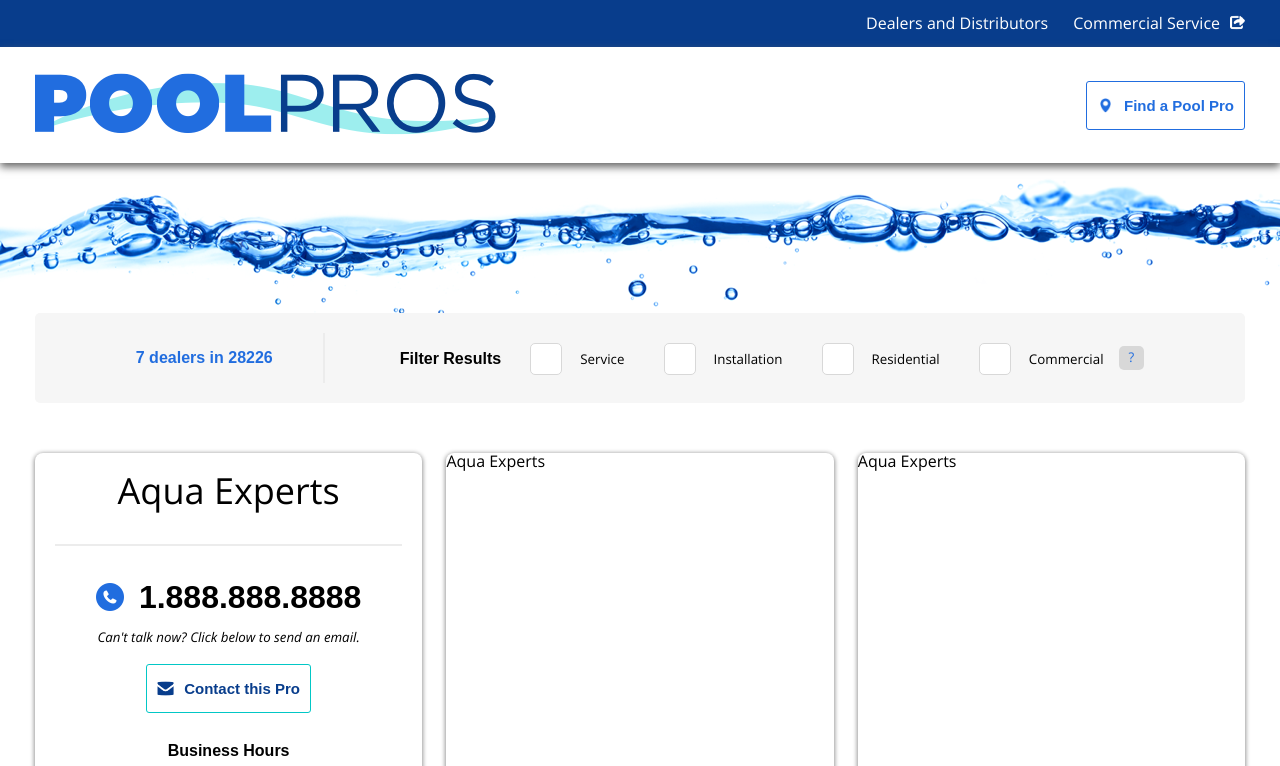
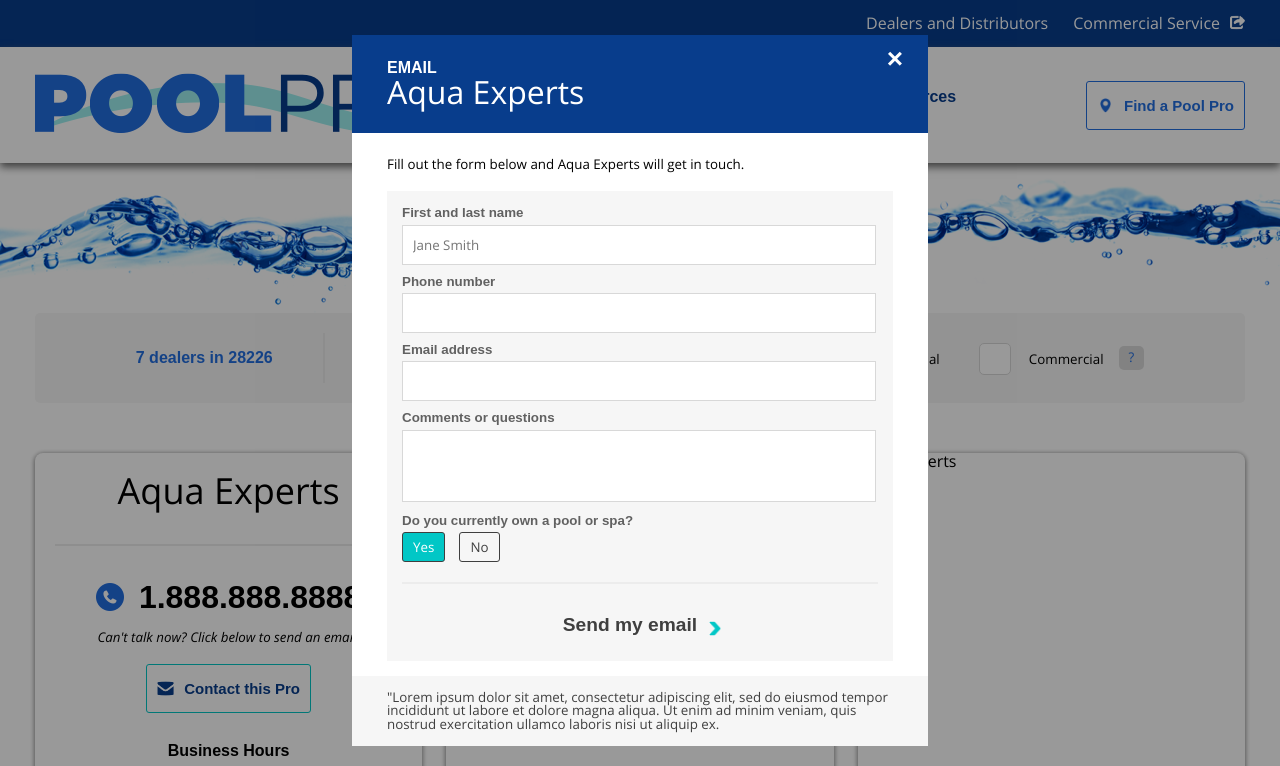
Before and after one commit to westonedwards/rv-challenge, a website: page index.html in a window 1280 px wide. Both pictures are taken after a click on the button "Contact this Pro". Shown: the top 766 px of the page. Drawn offline with nearby package versions, Linux system fonts and the light colour scheme; a web font is replaced by a local one.

Commit message:
Finished desktop modal styles and js

```diff
--- a/index.html
+++ b/index.html
@@ -8,6 +8,7 @@
         <link type="text/css" rel="stylesheet" href="./public/styles/header.css">
         <link type="text/css" rel="stylesheet" href="./public/styles/filter.css">
         <link type="text/css" rel="stylesheet" href="./public/styles/dealer.css">
+        <link type="text/css" rel="stylesheet" href="./public/styles/modal.css">
         <link type="text/css" rel="stylesheet" href="./public/styles/footer.css">
         <title>Red Ventures Challenge - Created by Weston Edwards</title>
     </head>
@@ -26,7 +27,7 @@
                     <img src="./public/images/pool-pros-logo.png" alt="Pool Pros Logo">
                 </div>
                 <div class="mobile-menu-image"></div>
-                <div id="nav-items" class="nav-items nav-items-mobile">
+                <div id="nav-items" class="nav-items">
                     <ul>
                         <li><a href="#">Pools & Spas</a></li>
                         <li><a href="#">Supplies</a></li>
@@ -82,7 +83,7 @@
                                 <div><h1>1.888.888.8888</h1></div>
                             </div>
                             <div><em>Can't talk now? Click below to send an email.</em></div>
-                            <button><span class="email-icon"></span>Contact this Pro</button>
+                            <button id="myBtn"><span class="email-icon"></span>Contact this Pro</button>
                             <div class="dealer-hours">
                                 <h3>Business Hours</h3>
                                 <p>Weekdays 7:00am-7:00pm</p>
@@ -97,6 +98,38 @@
                         <div class="installation-pro"><span></span>Installation Pro</div>
                         <div class="installation-pro"><span></span>Installation Pro</div>
                     </div>
+                    <!-- Modal -->
+                    <div id="myModal" class="modal">
+                        <div class="modal-content">
+                            <span class="close">&times;</span>
+                            <div class="modal-blue-header">
+                                <h3>EMAIL</h3>
+                                <h1>Aqua Experts</h1>
+                            </div>
+                            <div class="modal-contact-form">
+                                <p>Fill out the form below and Aqua Experts will get in touch.</p>
+                                <form>
+                                    <label>First and last name</label>
+                                    <input type="text" placeholder="Jane Smith"/>
+                                    <label>Phone number</label>
+                                    <input class="phone" type="tel"/>
+                                    <label>Email address</label>
+                                    <input type="email"/>
+                                    <label>Comments or questions</label>
+                                    <textarea></textarea>
+                                    <label>Do you currently own a pool or spa?</label>
+                                    <button class="form-button form-button-active">Yes</button>
+                                    <button class="form-button">No</button>
+                                    <div class="contact-form-separator"></div>
+                                    <button class="form-submit-button">Send my email<span></span></button>
+                                </form>
+                            </div>
+                            <div class="modal-footer">
+                                <p>"Lorem ipsum dolor sit amet, consectetur adipiscing elit, sed do eiusmod tempor incididunt ut labore et dolore magna aliqua. Ut enim ad minim veniam, quis nostrud exercitation ullamco laboris nisi ut aliquip ex.</p>
+                            </div>
+                        </div>
+                    </div>
+                    <!-- Modal end -->
                 </div>
                 <div class="dealer-box">
                     <h1>Aqua Experts</h1>
@@ -135,5 +168,6 @@
         </footer>
         <script src="https://code.jquery.com/jquery-3.3.1.min.js" integrity="sha256-FgpCb/KJQlLNfOu91ta32o/NMZxltwRo8QtmkMRdAu8=" crossorigin="anonymous"></script>
         <script src="./public/scripts/navigation.js"></script>
+        <script src="./public/scripts/modal.js"></script>
     </body>
 </html>
--- /dev/null
+++ b/public/scripts/modal.js
@@ -0,0 +1,21 @@
+$(document).ready(() => {
+    const modal = $('#myModal');
+    const openButton = $('#myBtn');
+    const closeButton = $('.close');
+    const formButtons = $('.form-button');
+
+    openButton.on('click', () => {
+        modal.addClass('modal-show');
+        $('body').css('overflow', 'hidden');
+    });
+
+    closeButton.on('click', () => {
+        modal.removeClass('modal-show');
+        $('body').css('overflow', 'auto');
+    });
+
+    formButtons.on('click', (e) => {
+        e.preventDefault();
+        formButtons.toggleClass('form-button-active');
+    });
+});
--- a/public/scripts/navigation.js
+++ b/public/scripts/navigation.js
@@ -1,8 +1,8 @@
 $(document).ready(() => {
     const navMenuButton = $('.mobile-menu-image');
-    const mobileMenu = $('.nav-items-mobile');
+    const mobileMenu = $('.nav-items');
 
     navMenuButton.on('click', () => {
-        mobileMenu.slideToggle('fast');
+        mobileMenu.slideToggle();
     });
 });
--- a/public/styles/less/header.less
+++ b/public/styles/less/header.less
@@ -65,10 +65,30 @@
     }
     .nav-items {
         .responsive(768px, {
+            width: 100%;
+            background: @dark-blue;
+            position: absolute;
+            z-index: 2;
+            top: 100%;
+            left: 0px;
+            height: 100px;
             display: none;
         });
         ul {
+            .responsive(768px, {
+                z-index: 3;
+            });
             li {
+                .responsive(768px, {
+                    background: @dark-blue;
+                    display: block;
+                    padding-left: 0px;
+                    padding-top: 15px;
+                    padding-bottom: 15px;
+                    border-top: 1px solid #ffffff;
+                    text-align: center;
+                    color: #ffffff;
+                });
                 display: inline;
                 padding-left: 50px;
                 font-weight: bold;
@@ -82,9 +102,14 @@
                     border-radius: 5px;
                 }
             }
+            li:nth-child(4) {
+                .responsive(768px, {
+                    border-bottom: 1px solid #ffffff;
+                });
+            }
         }
     }
-    .nav-items-mobile {
+    .xnav-items-mobile {
         width: 100%;
         background: @dark-blue;
         position: absolute;
@@ -139,7 +164,7 @@
             left: 10px;
             top: 16px;
             .responsive(768px, {
-                top: 6px;
+                top: 8px;
             });
         }
         .pool-span {
--- /dev/null
+++ b/public/styles/less/modal.less
@@ -0,0 +1,150 @@
+@import './default.less';
+
+.modal {
+    display: none;
+    position: fixed;
+    z-index: 4;
+    padding-top: 35px;
+    left: 0;
+    top: 0;
+    width: 100%;
+    height: 100%;
+    overflow: scroll;
+    background-color: rgb(0,0,0);
+    background-color: rgba(0,0,0,0.4);
+    .responsive(768px, {
+        //z-index: 3;
+    });
+    .modal-content {
+        background-color: #ffffff;
+        margin: auto;
+        width: 45%;
+        position: relative;
+        margin-bottom: 55px;
+        .close {
+            position: absolute;
+            color: #ffffff;
+            font-size: 28px;
+            font-weight: bold;
+            top: 10px;
+            right: 25px;
+        }
+        .close:hover,
+        .close:focus {
+            color: @light-blue;
+            text-decoration: none;
+            cursor: pointer;
+        }
+        .modal-blue-header {
+            .container;
+            background: @dark-blue;
+            color: #ffffff;
+            padding-top: 25px;
+            padding-bottom: 25px;
+            h3 {
+                font-weight: bold;
+                font-family: 'OpenSans', sans-serif;
+            }
+            h1 {
+                font-size: 32px;
+                font-family: 'OpenSans', sans-serif;
+            }
+        }
+        .modal-contact-form {
+            .container;
+            padding-top: 25px;
+            padding-bottom: 15px;
+            p {
+                margin-bottom: 20px;
+                font-size: smaller;
+            }
+            form {
+                background: #f6f6f6;
+                padding: 15px;
+                label {
+                    display: block;
+                    margin-bottom: 5px;
+                    color: #616161;
+                    font-size: smaller;
+                    font-weight: bold;
+                    font-family: 'OpenSans', sans-serif;
+                }
+                input {
+                    width: calc(100% - 5px);
+                    padding: 10px;
+                    border: 1px solid #d8d8d8;
+                    margin-bottom: 10px;
+                    .phone {
+                        width: 50%;
+                    }
+                }
+                textarea {
+                    height: 50px;
+                    resize: none;
+                    width: calc(100% - 5px);
+                    padding: 10px;
+                    border: 1px solid #d8d8d8;
+                    margin-bottom: 10px;
+                }
+                .form-button {
+                    border: 1px solid #3f3f3f;
+                    color: #3f3f3f;
+                    background: inherit;
+                    padding: 5px 10px 5px 10px;
+                    display: inline;
+                    margin-right: 10px;
+                    border-radius: 3px;
+                }
+                .form-button-active {
+                    background: #01c7c6;
+                    color: #ffffff;
+                }
+                .contact-form-separator {
+                    width: 100%;
+                    height: 2px;
+                    display: block;
+                    background: #ececec;
+                    margin-top: 20px;
+                    margin-bottom: 20px;
+                }
+                .form-submit-button {
+                    border: 0px;
+                    background: inherit;
+                    position: relative;
+                    font-weight: bold;
+                    font-size: larger;
+                    padding: 10px 30px 10px 10px;
+                    cursor: pointer;
+                    color: #3f3f3f;
+                    display: block;
+                    margin: 0 auto;
+                    span {
+                        position: absolute;
+                        background: url('../images/next-arrow.png') no-repeat center center;
+                        background-size: contain;
+                        display: block;
+                        height: 15px;
+                        width: 15px;
+                        right: 5px;
+                        top: 17px;
+                    }
+                }
+            }
+        }
+        .modal-footer {
+            .container;
+            padding-top: 15px;
+            padding-bottom: 15px;
+            background: #f6f6f6;
+            p {
+                font-size: smaller;
+                font-family: 'OpenSans', sans-serif;
+                color: #3f3f3f;
+            }
+        }
+    }
+}
+
+.modal-show {
+    display: block;
+}
```
Also changed, not shown: public/styles/header.css, public/styles/modal.css (added).
